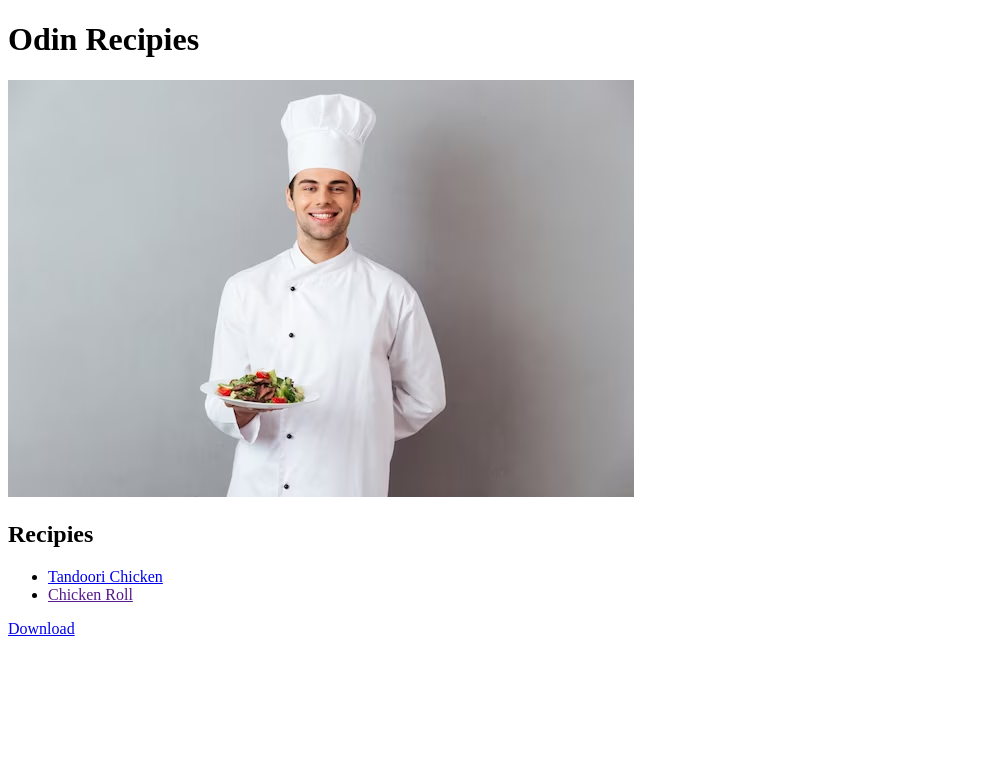
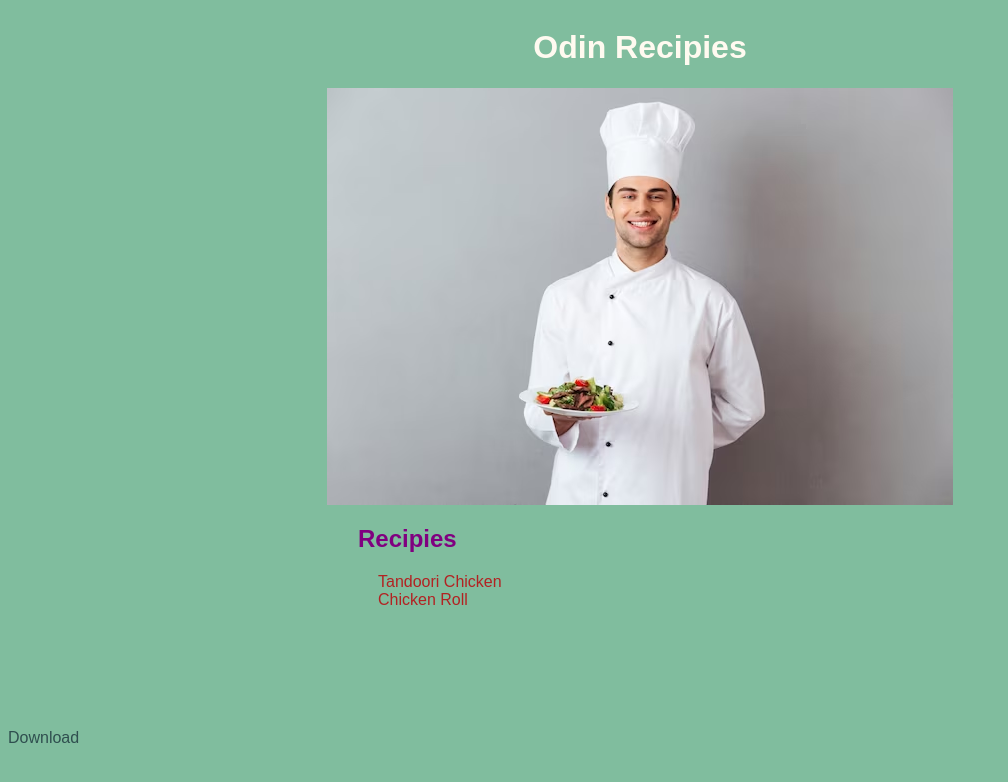
Before and after one commit to Khambamharikishanreddy/odin-recipes, a plain HTML site: page index.html in a window 1280 px wide. Shown: the whole page, without its empty margins (0-1008 px from the left). Drawn offline with Linux system fonts and the light colour scheme.

Commit message:
Added StyleSheets

```diff
--- /dev/null
+++ b/css/Tandoori.css
@@ -0,0 +1,24 @@
+*{
+    margin: 0px;
+    border: 0px;
+    box-sizing: border-box;
+    background-color: #80BD9E;
+    text-decoration: none;
+    list-style-type: none;
+}
+.head1{
+    height: 50px;
+    display: flex;
+    justify-content: center;
+    color: indianred;
+}
+.title{
+}
+.photo{
+    display: flex;
+    justify-content: center;
+}
+.tandoori{
+    width: 500px;
+    height: 400px;
+}
--- /dev/null
+++ b/css/style.css
@@ -0,0 +1,45 @@
+*{
+    background-color: #80BD9E;
+    font-family: Arial, Helvetica, sans-serif;
+}
+.recipe{
+    color: floralwhite;
+    display: flex;
+    justify-content: center;
+}
+.heading{
+    /* border: black solid 3px; */
+}
+.photo{
+    display: flex;
+    justify-content: center;
+}
+
+.sub{
+    color: purple;
+    display: flex;
+    margin-left: 350px;
+    margin-bottom: 0px;
+    padding-bottom: 0px;
+}
+.unorderd{
+    margin-left: 330px;
+    list-style-type: none;
+    display: flex;
+    flex-direction: column;
+    justify-content: first baseline;
+    padding-top: 0px;
+    margin-top: 0px;
+}
+a{
+    text-decoration: none;
+}
+li a{
+    color: firebrick;
+}
+.download a{
+    display: flex;
+    align-items: end;
+    margin-top: 120px;
+    color: darkslategrey;
+}
--- a/index.html
+++ b/index.html
@@ -4,20 +4,26 @@
     <meta charset="UTF-8">
     <meta name="viewport" content="width=device-width, initial-scale=1.0">
     <title>Recipies</title>
-    <link rel="stylesheet" href="stylesheet.css">
+    <link rel="stylesheet" href="css/style.css">
 </head>
 <body>
     <a href=""></a>
     <div class ='recipe'>
-    <h1>Odin Recipies</h1>
+    <h1 class="heading">Odin Recipies</h1>
     </div>
-    <img src="cook.avif" alt="Photo of a cook" loading="lazy"> <!-- Lazy loading will load the image when the user is near the image
+    <div class="photo">
+    <img src="cook.avif" alt="Photo of a cook" loading="lazy" class="cook"> <!-- Lazy loading will load the image when the user is near the image
     Until then it will not load. -->
+    </div>
+    <div class="sub">
     <h2><strong>Recipies</strong></h2>
-    <ul>
+    </div>
+    <ul class="unorderd">
         <li><a href="./recipes/TandooriChicken.html" rel="noopener noreferrer" title="Link to Tandoori">Tandoori Chicken</a></li>
         <li><a href="">Chicken Roll</a></li>
     </ul>
+    <div class="download">
     <a href="./cook.avif" download title="You can download the Chef Picture">Download</a>
+    </div>
 </body>
 </html>
```
Also changed, not shown: recipes/TandooriChicken.html (+9 -2 lines).
